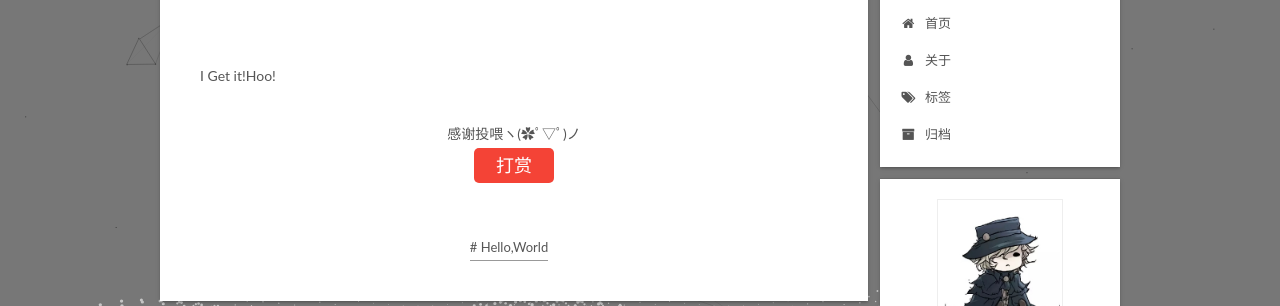
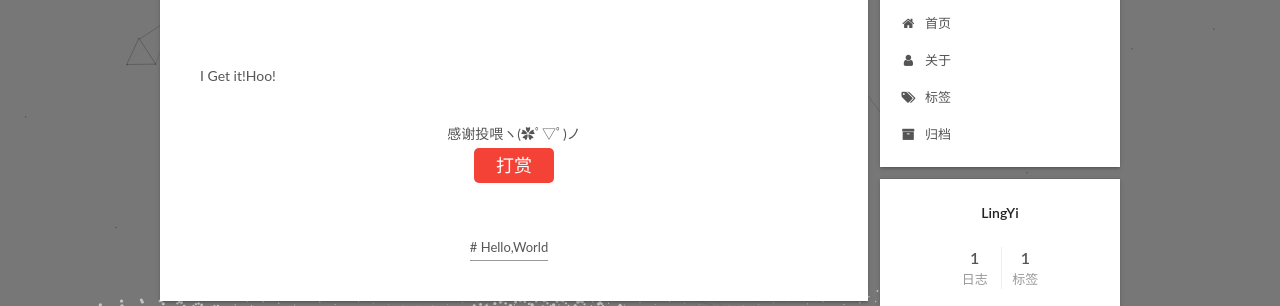
Before and after one commit to UninstallLingYi/UninstallLingYi.github.io, a plain HTML site: page 2018/08/15/Hello-World/index.html in a window 1280 px wide. Shown: the part 104-410 px from the top of the page. Drawn offline with Linux system fonts and the light colour scheme; animation ran at ten frames a second.

Commit message:
Site updated: 2018-08-15 07:06:48

```diff
--- a/2018/08/15/Hello-World/index.html
+++ b/2018/08/15/Hello-World/index.html
@@ -258,7 +258,7 @@
     <span hidden itemprop="author" itemscope itemtype="http://schema.org/Person">
       <meta itemprop="name" content="LingYi">
       <meta itemprop="description" content="">
-      <meta itemprop="image" content="/images/avatar.png">
+      <meta itemprop="image" content="/images/avatar.gif">
     </span>
 
     <span hidden itemprop="publisher" itemscope itemtype="http://schema.org/Organization">
@@ -428,10 +428,6 @@
       <section class="site-overview-wrap sidebar-panel sidebar-panel-active">
         <div class="site-overview">
           <div class="site-author motion-element" itemprop="author" itemscope itemtype="http://schema.org/Person">
-
-              <img class="site-author-image" itemprop="image"
-                src="/images/avatar.png"
-                alt="LingYi" />
 
               <p class="site-author-name" itemprop="name">LingYi</p>
               <p class="site-description motion-element" itemprop="description"></p>
```
Also changed, not shown: about/index.html (+0 -4 lines), archives/2018/08/index.html (+0 -4 lines), archives/2018/index.html (+0 -4 lines), archives/index.html (+0 -4 lines), index.html (+1 -5 lines), tags/Hello-World/index.html (+0 -4 lines), tags/index.html (+0 -4 lines).
